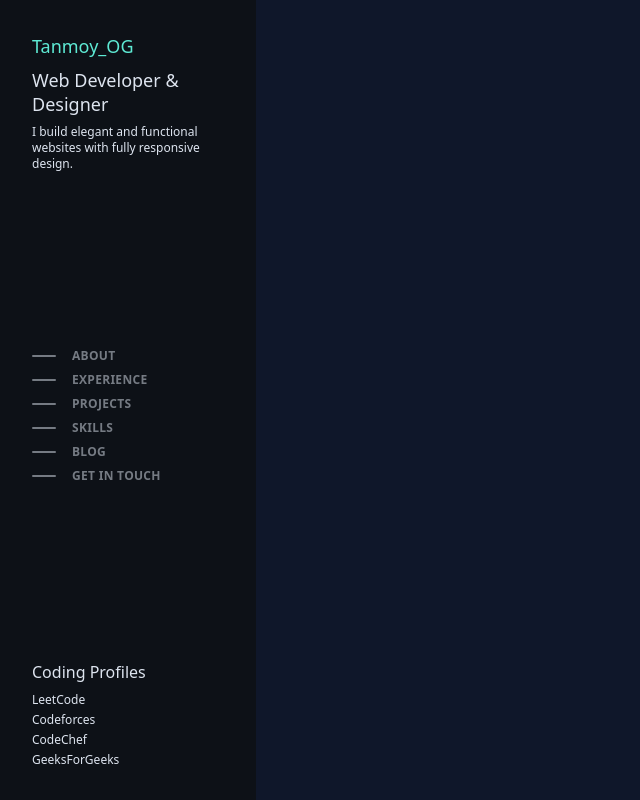
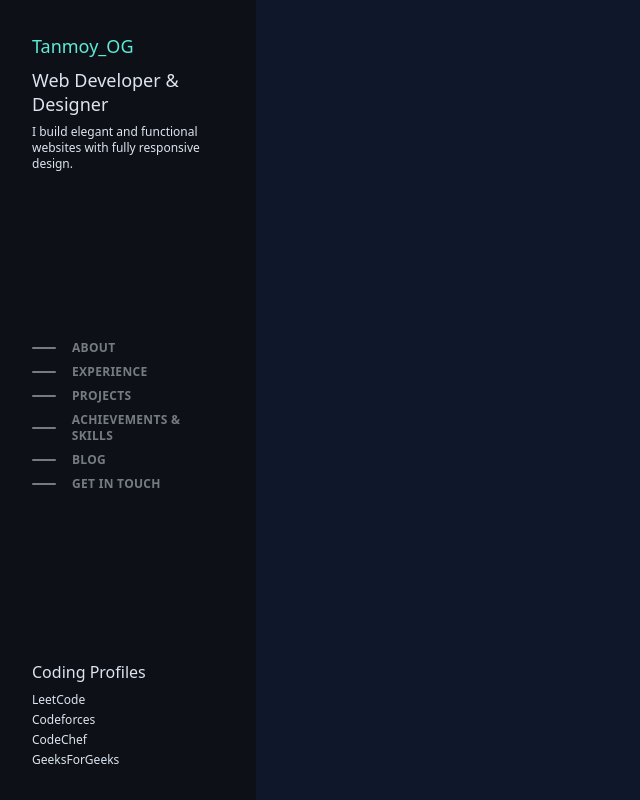
Before and after one commit to tanmoy-OG/my-portfolio, a Next.js app: page / in a window 1280 px wide. Shown: the whole page, without its empty margins (0-640 px from the left). Built offline with nearby package versions, Linux system fonts and the light colour scheme.

Commit message:
modularised homepage sidebar

```diff
--- a/src/app/page.tsx
+++ b/src/app/page.tsx
@@ -1,4 +1,5 @@
 import Link from 'next/link';
+import NavigationLink from '@/components/landing/navigation-link';
 
 export default function Home() {
   return (
@@ -13,30 +14,12 @@ export default function Home() {
           </p>
         </div>
         <div className='*:text-xs *:font-bold *:uppercase *:tracking-wide *:flex *:items-center *:gap-4 *:opacity-50 *:hover:opacity-100'>
-          <div className='group'>
-            <div className='h-0.5 w-6 rounded bg-foreground group-hover:w-16 transition-all'></div>
-            <Link href='path'>About</Link>
-          </div>
-          <div className='group'>
-            <div className='h-0.5 w-6 rounded bg-foreground group-hover:w-16 transition-all'></div>
-            <Link href='path'>Experience</Link>
-          </div>
-          <div className='group'>
-            <div className='h-0.5 w-6 rounded bg-foreground group-hover:w-16 transition-all'></div>
-            <Link href='path'>Projects</Link>
-          </div>
-          <div className='group'>
-            <div className='h-0.5 w-6 rounded bg-foreground group-hover:w-16 transition-all'></div>
-            <Link href='path'>Skills</Link>
-          </div>
-          <div className='group'>
-            <div className='h-0.5 w-6 rounded bg-foreground group-hover:w-16 transition-all'></div>
-            <Link href='path'>Blog</Link>
-          </div>
-          <div className='group'>
-            <div className='h-0.5 w-6 rounded bg-foreground group-hover:w-16 transition-all'></div>
-            <Link href='path'>Get in Touch</Link>
-          </div>
+          <NavigationLink path='#about' linkName='About' />
+          <NavigationLink path='#experience' linkName='Experience' />
+          <NavigationLink path='#projects' linkName='Projects' />
+          <NavigationLink path='#skills' linkName='Achievements & Skills' />
+          <NavigationLink path='#blog' linkName='Blog' />
+          <NavigationLink path='#connect' linkName='Get in Touch' />
         </div>
         <div className='!pb-8'>
           <h1>Coding Profiles</h1>
--- /dev/null
+++ b/src/components/landing/navigation-link.tsx
@@ -0,0 +1,17 @@
+import Link from 'next/link';
+
+interface Props {
+    path: string
+    linkName: string
+}
+
+const NavigationLink = ({ path, linkName }: Props) => {
+    return (
+        <div className='group'>
+            <div className='h-0.5 w-6 rounded bg-foreground group-hover:w-16 transition-all'></div>
+            <Link href={path}>{linkName}</Link>
+        </div>
+    );
+}
+
+export default NavigationLink;
```
